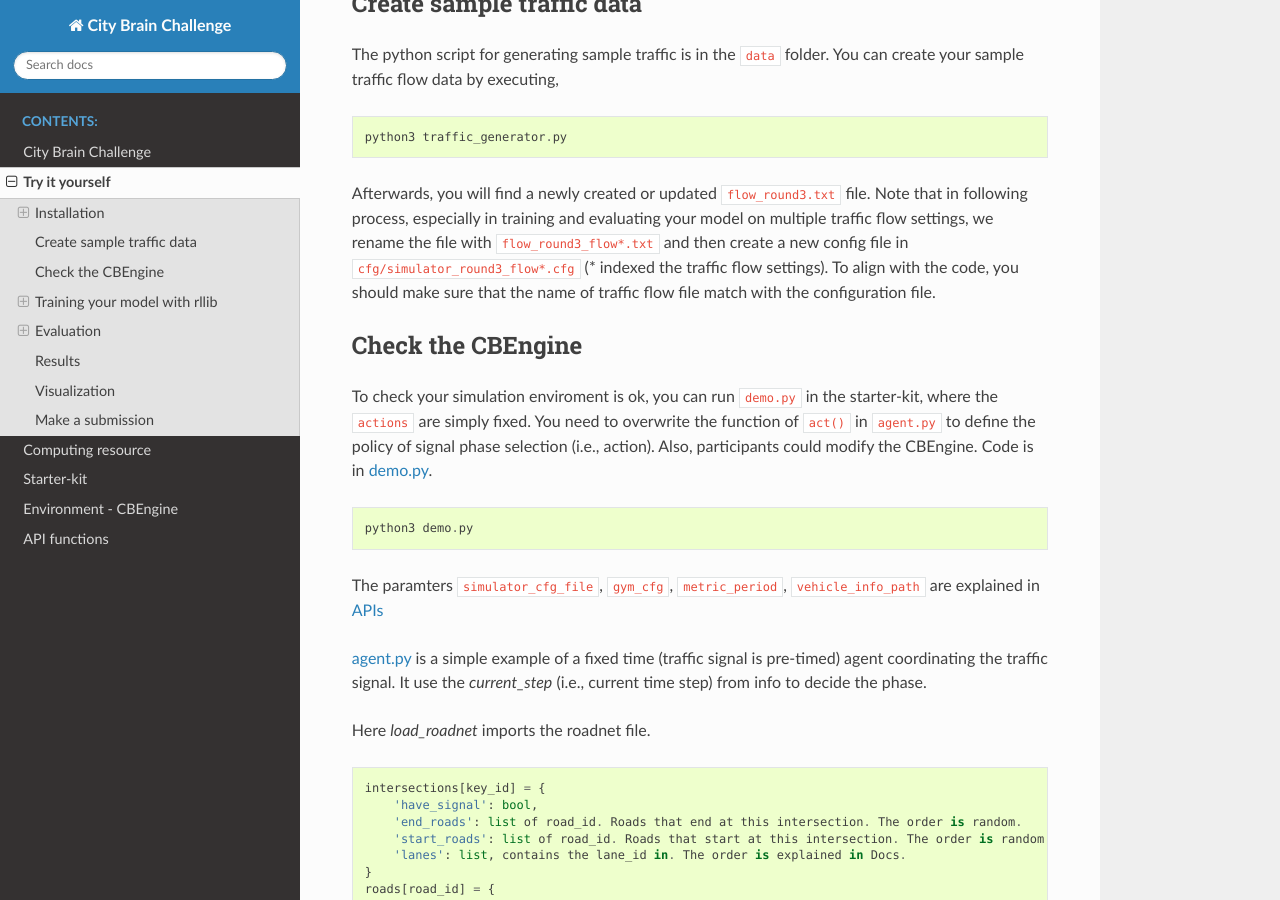
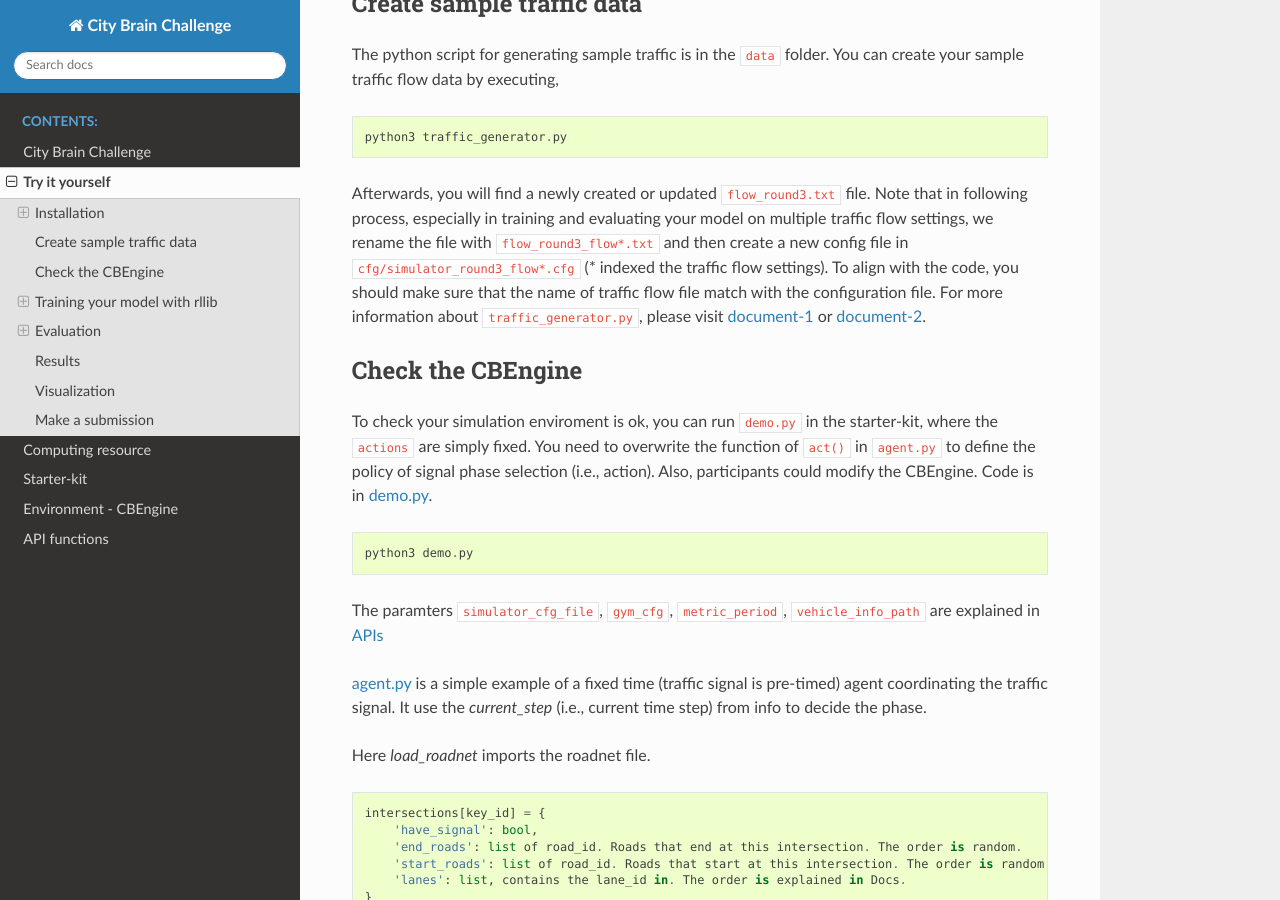
Before and after one commit to CityBrainChallenge/KDDCup2021-CityBrainChallenge, a Sphinx documentation site: the page built from docs/try-it-yourself.rst, in a window 1280 px wide and 900 px high, scrolled down 1177 px. Built offline with Sphinx 7.4.7 and the Read the Docs theme 2.0.0, drawn with Linux system fonts in a browser that asks for light colours.

Commit message:
Update try-it-yourself.rst

```diff
--- a/docs/try-it-yourself.rst
+++ b/docs/try-it-yourself.rst
@@ -65,7 +65,7 @@ The python script for generating sample traffic is in the ``data`` folder. You c
 
     python3 traffic_generator.py
 
-Afterwards, you will find a newly created or updated ``flow_round3.txt`` file. Note that in following process, especially in training and evaluating your model on multiple traffic flow settings, we rename the file with ``flow_round3_flow*.txt`` and then create a new config file in ``cfg/simulator_round3_flow*.cfg`` (* indexed the traffic flow settings). To align with the code, you should make sure that the name of traffic flow file match with the configuration file.
+Afterwards, you will find a newly created or updated ``flow_round3.txt`` file. Note that in following process, especially in training and evaluating your model on multiple traffic flow settings, we rename the file with ``flow_round3_flow*.txt`` and then create a new config file in ``cfg/simulator_round3_flow*.cfg`` (* indexed the traffic flow settings). To align with the code, you should make sure that the name of traffic flow file match with the configuration file. For more information about ``traffic_generator.py``, please visit `document-1  <https://docs.google.com/document/d/1iwBKijsNwxMDpXF3tCA67jOxLOpu72sRgASkD93_6Rw/edit?usp=sharing>`_ or `document-2  <https://shimo.im/docs/pPrvXpChJgpjpdTD/>`_.
 
 
 
```
